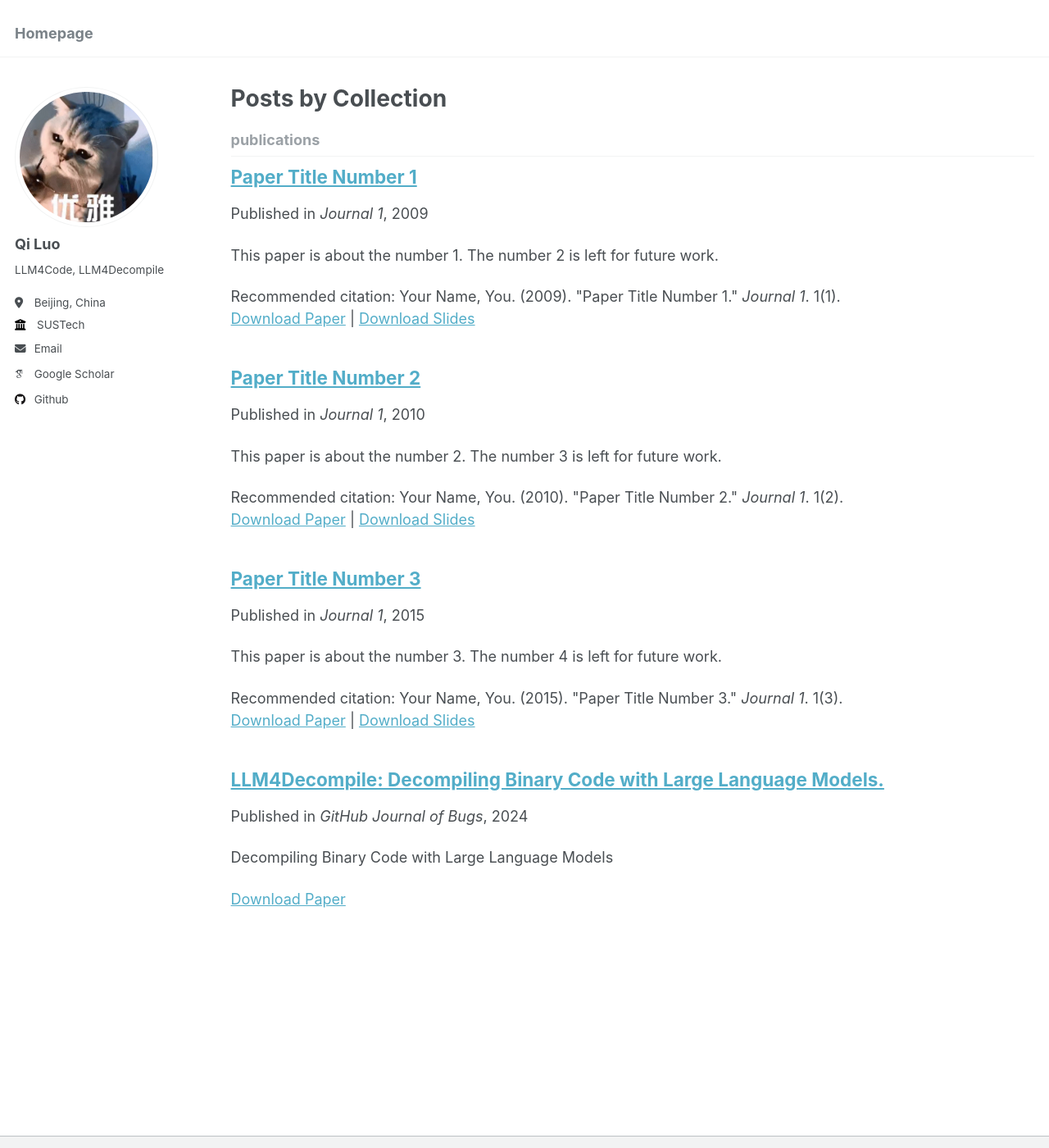
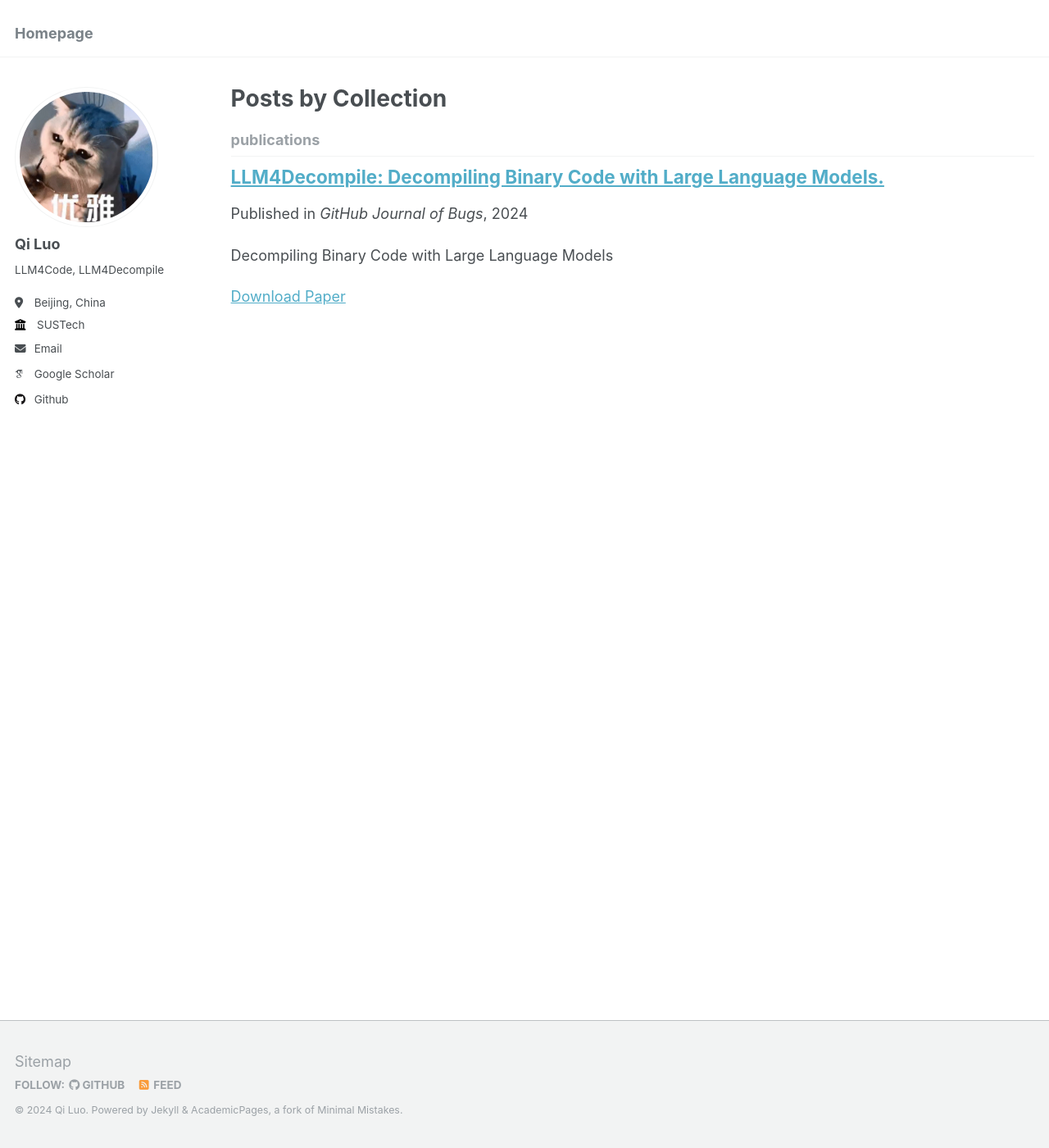
Before and after one commit to rocky-lq/rocky-lq.github.io, a Jekyll site: the page built from _pages/collection-archive.html, in a window 1280 px wide and 1400 px high. Shown: the whole window at 82% size. Built offline with Jekyll 4.4.1, drawn with Linux system fonts in a browser that asks for light colours; some web fonts are replaced.

Commit message:
update homepage

```diff
--- a/_publications/2009-10-01-paper-title-number-1.md
+++ /dev/null
@@ -1,14 +0,0 @@
----
-title: "Paper Title Number 1"
-collection: publications
-category: manuscripts
-permalink: /publication/2009-10-01-paper-title-number-1
-excerpt: 'This paper is about the number 1. The number 2 is left for future work.'
-date: 2009-10-01
-venue: 'Journal 1'
-slidesurl: 'http://academicpages.github.io/files/slides1.pdf'
-paperurl: 'http://academicpages.github.io/files/paper1.pdf'
-citation: 'Your Name, You. (2009). &quot;Paper Title Number 1.&quot; <i>Journal 1</i>. 1(1).'
----
-
-The contents above will be part of a list of publications, if the user clicks the link for the publication than the contents of section will be rendered as a full page, allowing you to provide more information about the paper for the reader. When publications are displayed as a single page, the contents of the above "citation" field will automatically be included below this section in a smaller font.
--- a/_publications/2010-10-01-paper-title-number-2.md
+++ /dev/null
@@ -1,14 +0,0 @@
----
-title: "Paper Title Number 2"
-collection: publications
-category: manuscripts
-permalink: /publication/2010-10-01-paper-title-number-2
-excerpt: 'This paper is about the number 2. The number 3 is left for future work.'
-date: 2010-10-01
-venue: 'Journal 1'
-slidesurl: 'http://academicpages.github.io/files/slides2.pdf'
-paperurl: 'http://academicpages.github.io/files/paper2.pdf'
-citation: 'Your Name, You. (2010). &quot;Paper Title Number 2.&quot; <i>Journal 1</i>. 1(2).'
----
-
-The contents above will be part of a list of publications, if the user clicks the link for the publication than the contents of section will be rendered as a full page, allowing you to provide more information about the paper for the reader. When publications are displayed as a single page, the contents of the above "citation" field will automatically be included below this section in a smaller font.
--- a/_publications/2015-10-01-paper-title-number-3.md
+++ /dev/null
@@ -1,14 +0,0 @@
----
-title: "Paper Title Number 3"
-collection: publications
-category: manuscripts
-permalink: /publication/2015-10-01-paper-title-number-3
-excerpt: 'This paper is about the number 3. The number 4 is left for future work.'
-date: 2015-10-01
-venue: 'Journal 1'
-slidesurl: 'http://academicpages.github.io/files/slides3.pdf'
-paperurl: 'http://academicpages.github.io/files/paper3.pdf'
-citation: 'Your Name, You. (2015). &quot;Paper Title Number 3.&quot; <i>Journal 1</i>. 1(3).'
----
-
-The contents above will be part of a list of publications, if the user clicks the link for the publication than the contents of section will be rendered as a full page, allowing you to provide more information about the paper for the reader. When publications are displayed as a single page, the contents of the above "citation" field will automatically be included below this section in a smaller font.
```
Also changed, not shown: _pages/about.md (+2 -2 lines).
